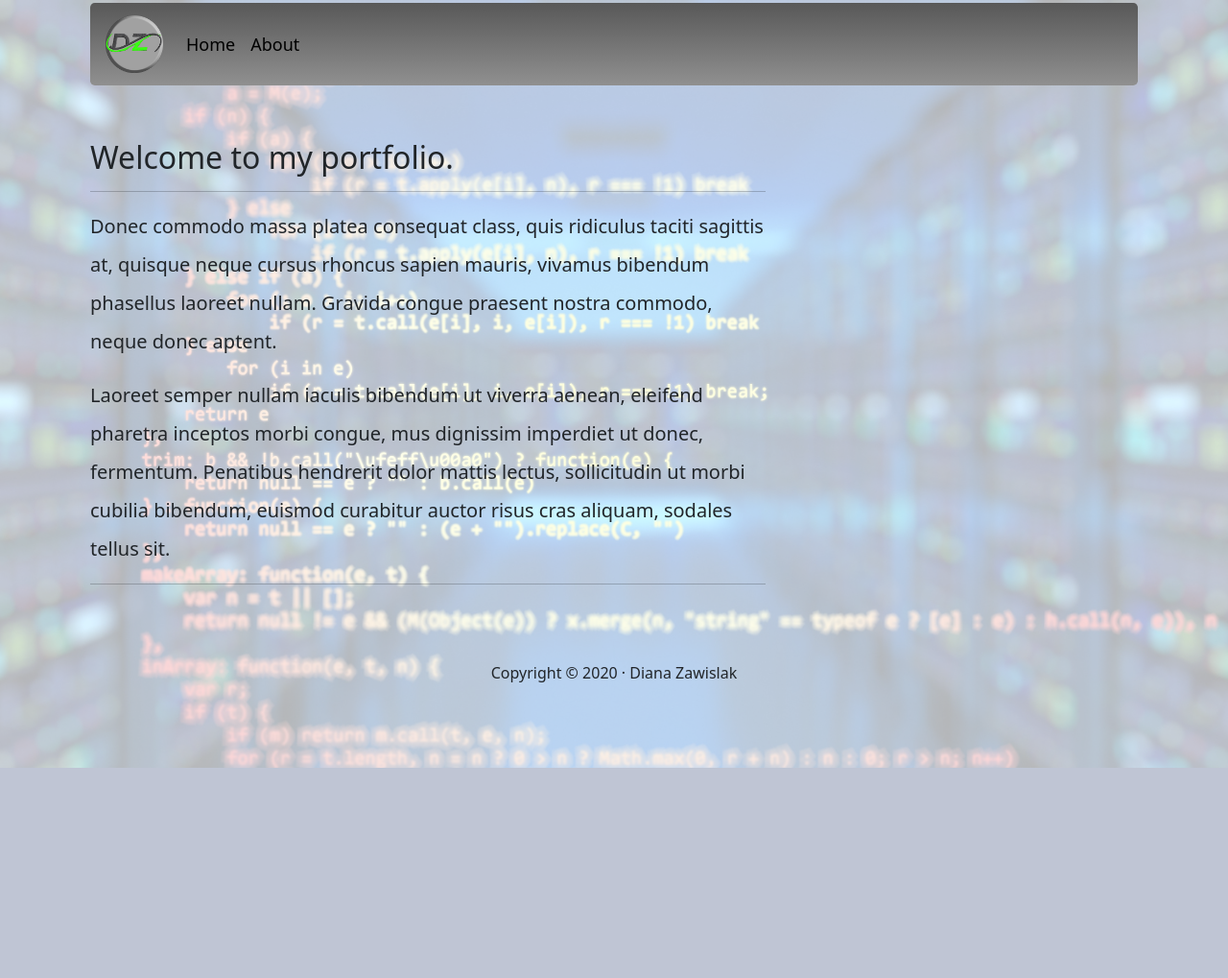
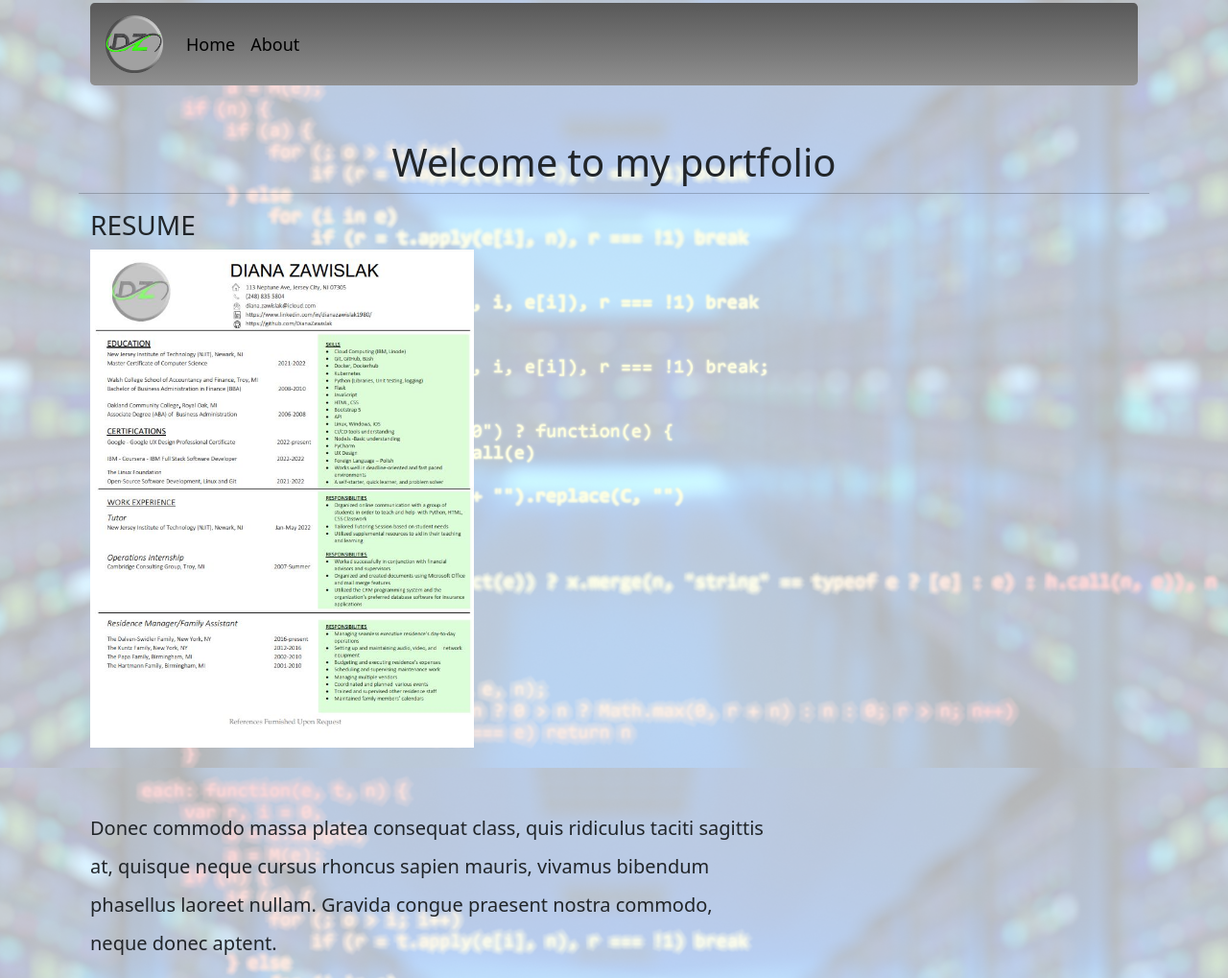
Before and after one commit to DianaZawislak/flaskFrozenTest, a Flask app: template app/simple_pages/templates/index.html in a window 1280 px wide. Shown: the top 1019 px of the page at 96% size. Before the commit the page ends 800 px from the top, so only its background shows below. Run offline with Flask 2, Linux system fonts and the light colour scheme; the template is opened without the code that fills it: most values are stand-ins (such as "Sample title", 1, 10 or a date in 2020); some libraries are stand-ins or nearby versions.

Commit message:
added resume image

```diff
--- a/app/simple_pages/templates/index.html
+++ b/app/simple_pages/templates/index.html
@@ -1,14 +1,16 @@
 {% extends "base.html" %}
 {% block content %}
+     <h1 style="text-align: center">Welcome to my portfolio</h1>
+ <hr class="featurette-divider">
     <div class="row">
         <article class="col-8 lh-lg fs-5 mb-3">
 
+            <h3> RESUME</h3>
+           <img src="{{ url_for('static', filename='images/resume2022.JPG') }}"
+                         class="img-fluid mb-5" alt="music" width="400"
+                         loading="lazy">
 
-          <!--  <img src="{{ url_for('static', filename='images/music.png') }}"
-                         class="img-fluid mb-5" alt="music" width="400"
-                         loading="lazy">-->
-            <h2>Welcome to my portfolio.</h2>
-            <hr class="featurette-divider">
+
             <p>
                 {{ lipsum (n=2, html=True, min=20, max=50) }}
             </p>
```
Also changed, not shown: app/static/images/resume2022.JPG (added).
